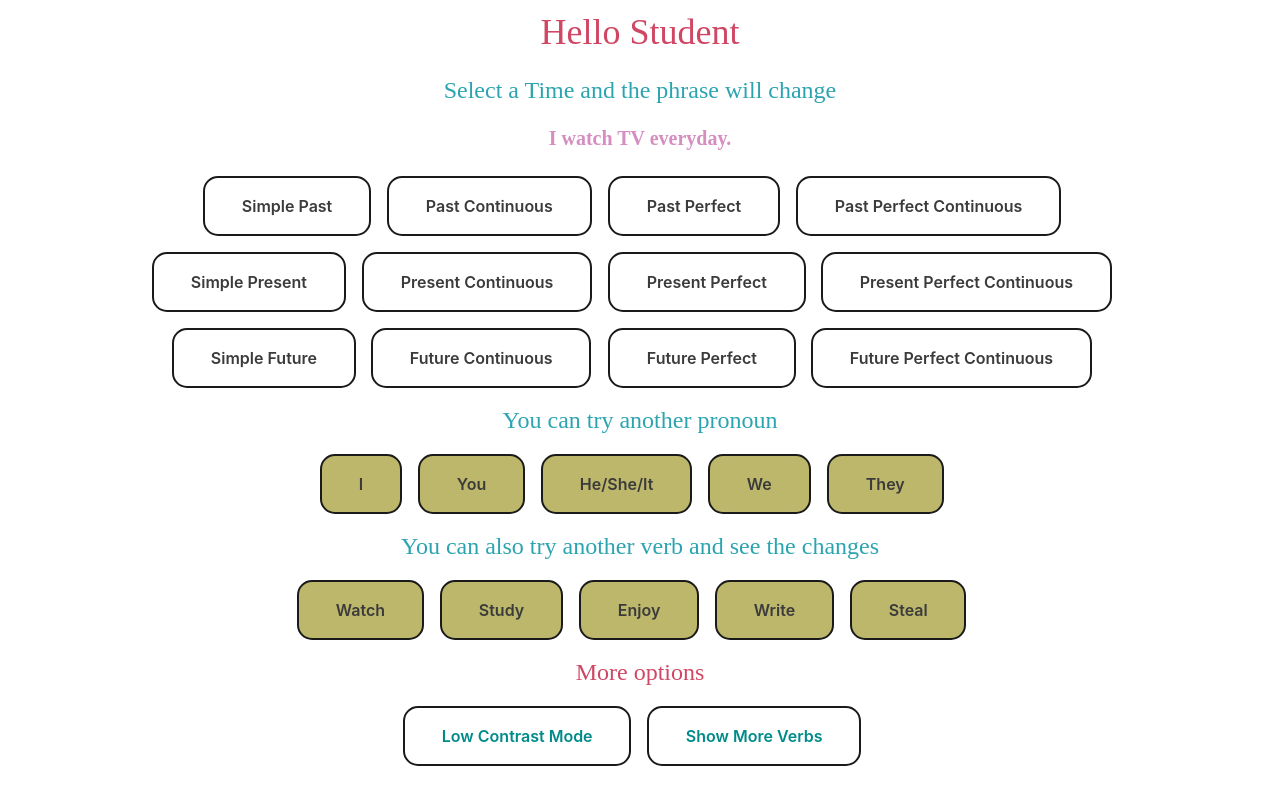
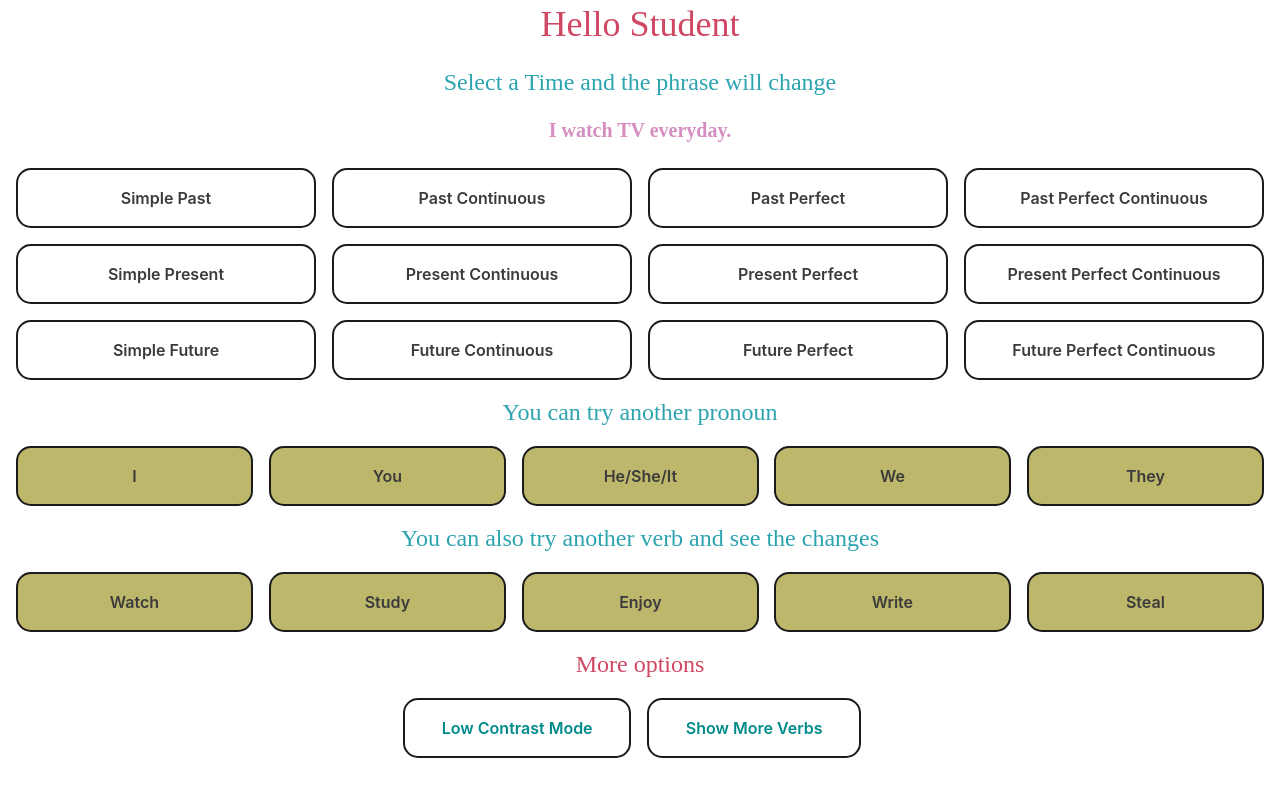
Before and after one commit to sebastiap/EnglishVerbPractice, a React (Create React App) app: page / in a window 1280 px wide. Shown: the top 804 px of the page. Built offline with nearby package versions, Linux system fonts and the light colour scheme.

Commit message:
added grid for buttons

```diff
--- a/src/english.js
+++ b/src/english.js
@@ -266,7 +266,7 @@ function English() {
       <p style={{ color: color }} className="phrase" id="Phrase">
         {phrase}
       </p>
-      <div>
+      <div className="buttonWrapper">
         <button onClick={() => setTime("pastSimple")}>Simple Past </button>
         <button onClick={() => setTime("pastContinuous")}>
           {" "}
@@ -279,7 +279,7 @@ function English() {
           Past Perfect Continuous
         </button>
       </div>
-      <div>
+      <div className="buttonWrapper">
         <button onClick={() => setTime("")}>Simple Present </button>
         <button onClick={() => setTime("presentContinuous")}>
           Present Continuous
@@ -291,7 +291,7 @@ function English() {
           Present Perfect Continuous
         </button>
       </div>
-      <div>
+      <div className="buttonWrapper">
         <button onClick={() => setTime("futureSimple")}>Simple Future </button>
         <button onClick={() => setTime("futureContinuous")}>
           Future Continuous
@@ -303,16 +303,18 @@ function English() {
           Future Perfect Continuous
         </button>
       </div>
-
-      {/* Example Verbs */}
       <h2>You can try another pronoun</h2>
+      <div className="buttonWrapperVerb">
         <button className="verbButton" onClick={() => setnewPronoun("I")}>
           I
         </button>
         <button className="verbButton" onClick={() => setnewPronoun("You")}>
           You
         </button>
-      <button className="verbButton" onClick={() => setnewPronoun("He/She/It")}>
+        <button
+          className="verbButton"
+          onClick={() => setnewPronoun("He/She/It")}
+        >
           He/She/It
         </button>
         <button className="verbButton" onClick={() => setnewPronoun("We")}>
@@ -321,7 +323,9 @@ function English() {
         <button className="verbButton" onClick={() => setnewPronoun("They")}>
           They
         </button>
+      </div>
       <h2>You can also try another verb and see the changes</h2>
+      <div className="buttonWrapperVerb">
         <button className="verbButton" onClick={() => setVerb("watch")}>
           Watch
         </button>
@@ -337,7 +341,7 @@ function English() {
         <button className="verbButton" onClick={() => setVerb("steal")}>
           Steal
         </button>
-
+      </div>
       <h2 className="more">More options</h2>
       <button className="hideButton" onClick={() => setDarkmode(!darkmode)}>
         Low Contrast Mode
@@ -351,7 +355,7 @@ function English() {
           <button className="hideButton" onClick={() => setHideVerbs(true)}>
             Hide Extra Verbs
           </button>
-          <div>
+          <div className="buttonWrapperVerb">
             {irregularVerbsArray.map((verbo) => (
               <button
                 //Revisar esto
--- a/src/styles.css
+++ b/src/styles.css
@@ -1,14 +1,10 @@
+* {
+  margin: 0;
+  padding: 0;
+}
 .App {
   font-family: sans-serif;
   text-align: center;
-  margin: 0;
-  padding: 0;
-}
-
-.buttonWrapper {
-  /* margin: 2em; */
-  display: flex;
-  align-items: flex-start;
 }
 
 h1 {
@@ -59,7 +55,17 @@ p {
     color: #2ca4b0;
   }
 }
+.buttonWrapper {
+  display: grid;
+  grid-template-columns: 1fr 1fr 1fr 1fr;
+  margin-left: 1em;
+}
 
+.buttonWrapperVerb {
+  display: grid;
+  grid-template-columns: 1fr 1fr 1fr 1fr 1fr;
+  margin-left: 1em;
+}
 /* From uiverse.io by @e-coders */
 button {
   appearance: none;
```
Also changed, not shown: 1 other file (tests, documents, lock files or other folders). Lines whose indentation alone changed are shown as unchanged.
